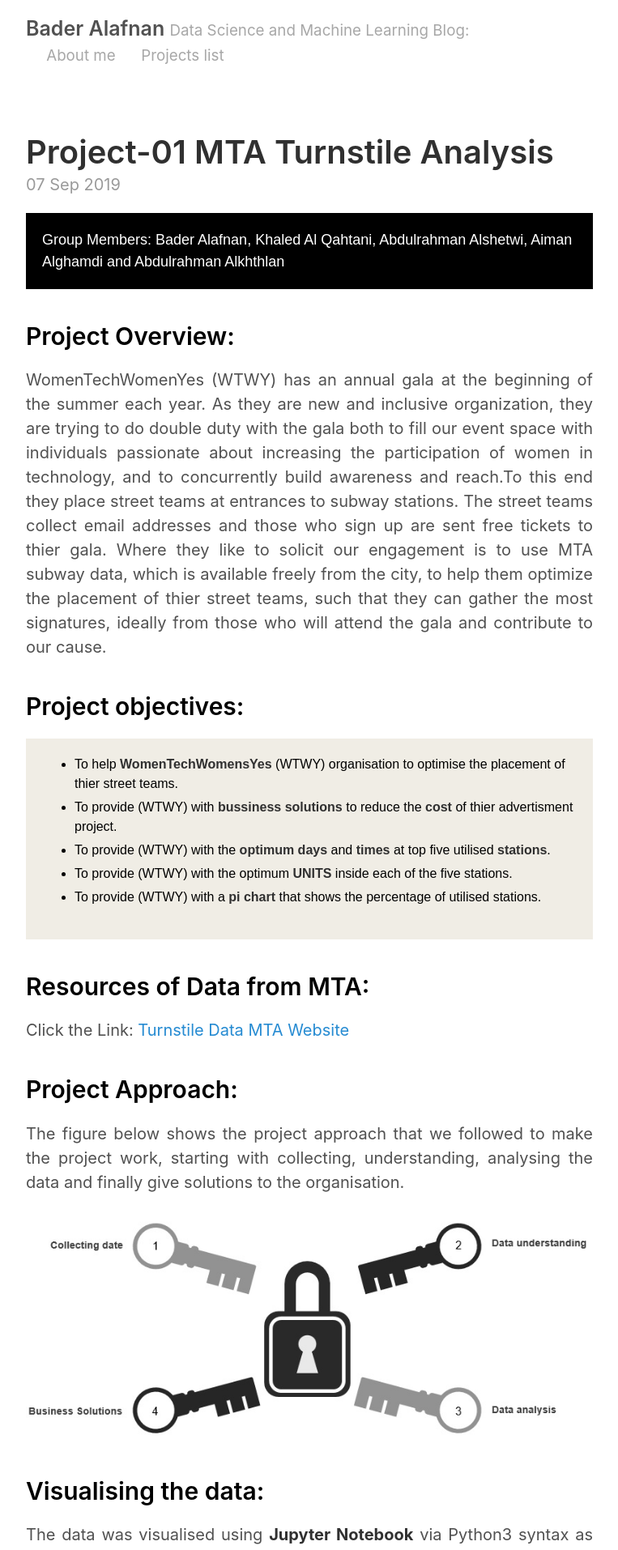
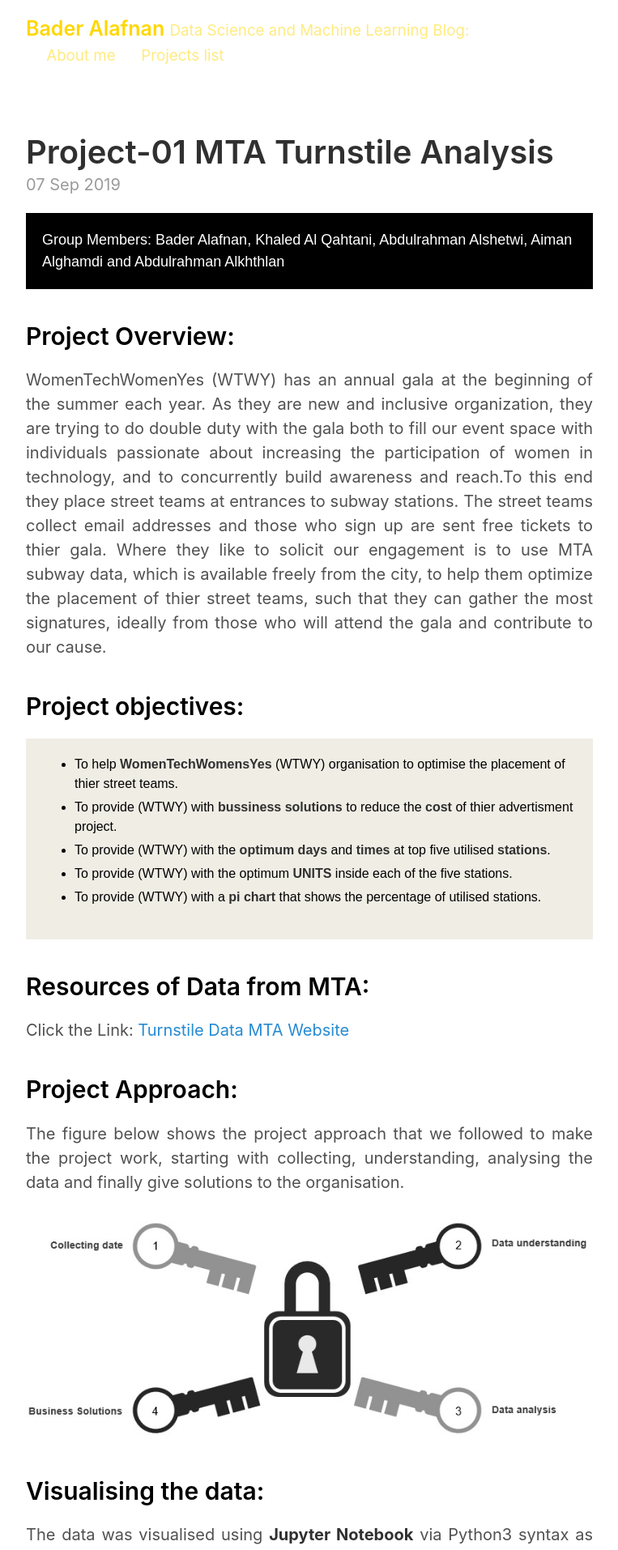
Before and after one commit to alafnan/alafnan.github.io, a Jekyll site: the page built from index.html, in a window 1280 px wide. Shown: the top 1914 px of the page at 81% size, without its empty margins (258-1021 px from the left). Built offline with Jekyll 4.4.1, drawn with Linux system fonts in a browser that asks for light colours; the list of posts is cut into pages by our own code.

Commit message:
Update _masthead.scss

```diff
--- a/_sass/_masthead.scss
+++ b/_sass/_masthead.scss
@@ -11,7 +11,7 @@
 .masthead-title {
   margin-top: 0;
   margin-bottom: 0;
-  color: $gray-4;
+  color: 	#FFD700;
 
   a {
     color: inherit;
```
